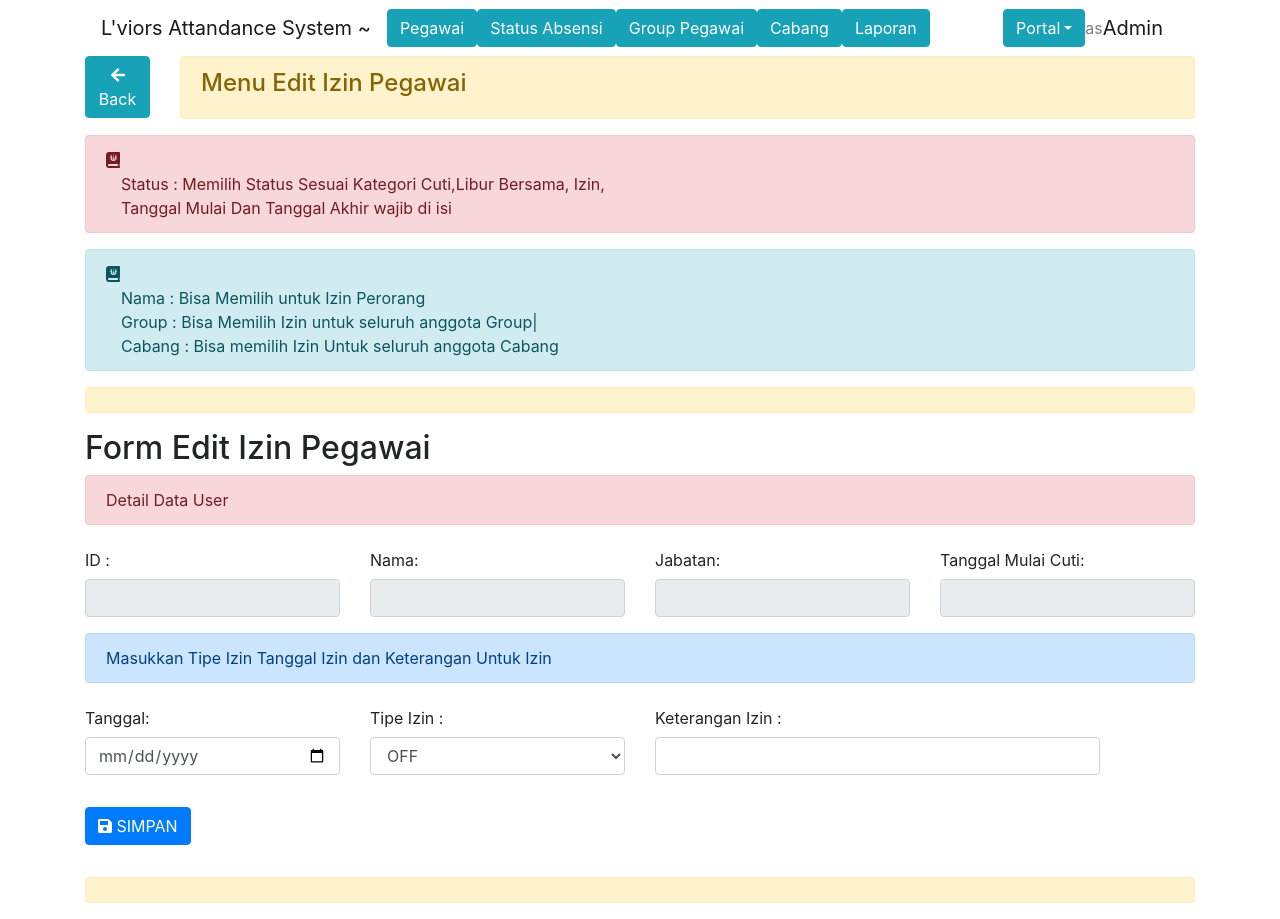
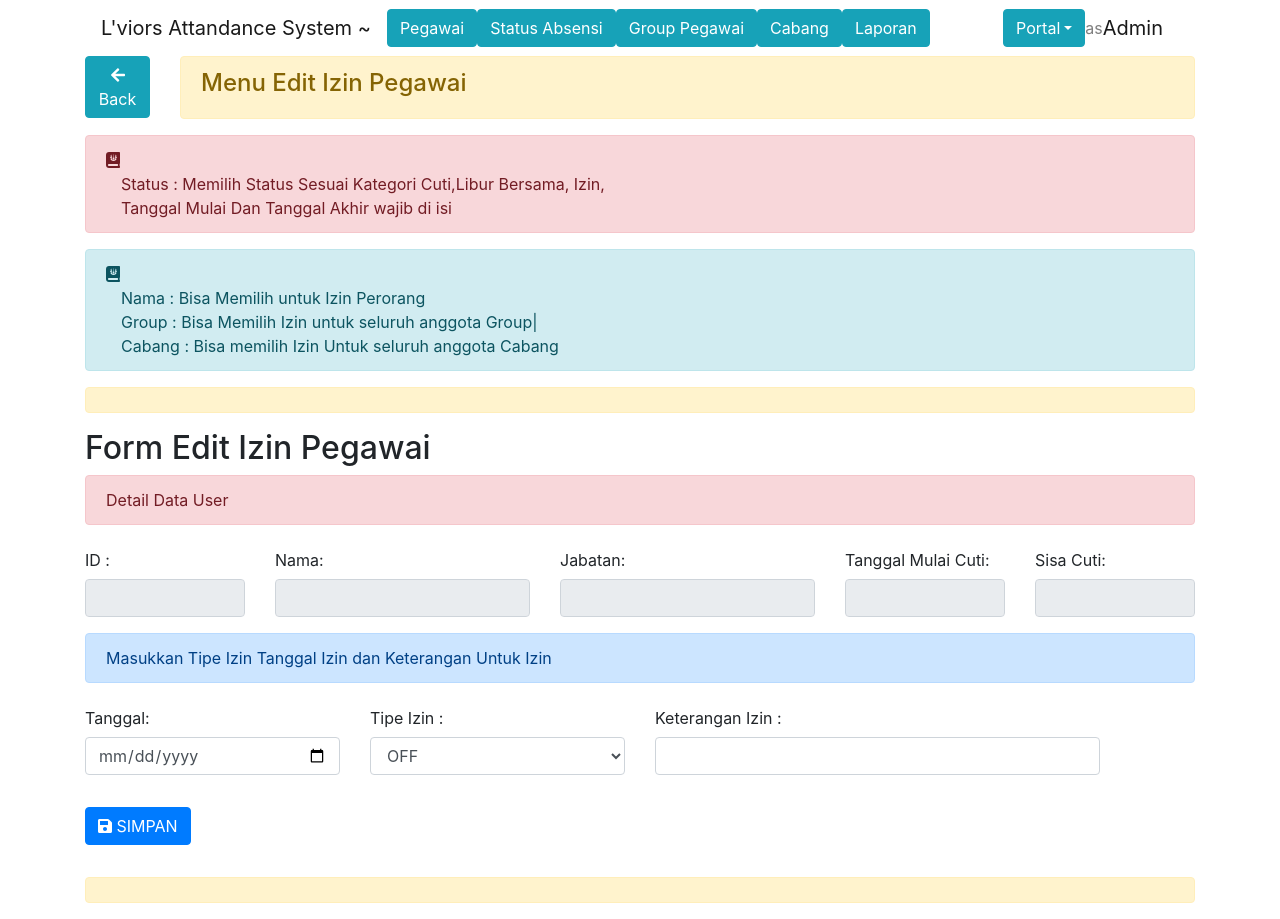
Before and after one commit to skipfortoday/react-admin, a React (Create React App) app: page /izin/edit/1 in a window 1280 px wide. Built offline with nearby package versions, Linux system fonts and the light colour scheme; no server answers.

Commit message:
Menambah Jatah Cuti

```diff
--- a/src/components/FormIzinComponent.js
+++ b/src/components/FormIzinComponent.js
@@ -56,6 +56,7 @@ const mapStateToProps = (state) => {
       TanggalScan: state.Izin.getIzinDetail.TanggalScan,
       Status: state.Izin.getIzinDetail.Status,
       Keterangan: state.Izin.getIzinDetail.Keterangan,
+      SisaCuti : state.Izin.getIzinDetail.SisaCuti,
     },
   };
 };
@@ -72,7 +73,7 @@ class FormIzinComponent extends Component {
           </Col>
 
 
-          <Col md={3}>
+          <Col md={2}>
             <FormGroup>
               <Field
                 type="text"
@@ -110,7 +111,7 @@ class FormIzinComponent extends Component {
             </FormGroup>
           </Col>
 
-          <Col md={3}>
+          <Col md={2}>
             <FormGroup>
               <Field
                 type="text"
@@ -118,6 +119,18 @@ class FormIzinComponent extends Component {
                 disabled
                 component={renderField}
                 label="Tanggal Mulai Cuti:"
+              />
+            </FormGroup>
+          </Col>
+
+          <Col md={2}>
+            <FormGroup>
+              <Field
+                type="text"
+                name="SisaCuti"
+                disabled
+                component={renderField}
+                label="Sisa Cuti:"
               />
             </FormGroup>
           </Col>
--- a/src/components/ListUserIzin.js
+++ b/src/components/ListUserIzin.js
@@ -55,14 +55,6 @@ const ListUserIzin = (props) => {
     {
       dataField: "TglMulaiCuti",
       text: "Start Cuti",
-      sort: true,
-      headerStyle: () => {
-        return { width: "90px" };
-      },
-    },
-    {
-      dataField: "Sisa Cuti",
-      text: "Sisa Cuti",
       sort: true,
       headerStyle: () => {
         return { width: "90px" };
--- a/src/containers/ListUserIzinContainer.js
+++ b/src/containers/ListUserIzinContainer.js
@@ -1,10 +1,9 @@
 import React, { Component } from "react";
 import { Container, Alert, Col, Row, Button } from "reactstrap";
-import { FontAwesomeIcon } from "@fortawesome/react-fontawesome";
-import { faListAlt } from "@fortawesome/free-solid-svg-icons";
 import { connect } from "react-redux";
 import { getUsersList, deleteDataUser } from "../actions/userAction";
 import InfoHomePegawai from "../components/InfoHomePegawai";
+import BackIzin from "../components/BackIzin";
 import ListUserIzin from "../components/ListUserIzin";
 import NavbarComponent from "../components/NavbarComponent";
 
@@ -20,9 +19,7 @@ class ListUserIzinContainer extends Component {
         <NavbarComponent />
         <Row>
           <Col md={1}>
-            <Button color="info">
-              <FontAwesomeIcon icon={faListAlt} /> List
-            </Button>
+            <BackIzin/>
           </Col>
           <Col md={11}>
             <Alert color="warning">
```
Also changed, not shown: 1 other file (tests, documents, lock files or other folders).
